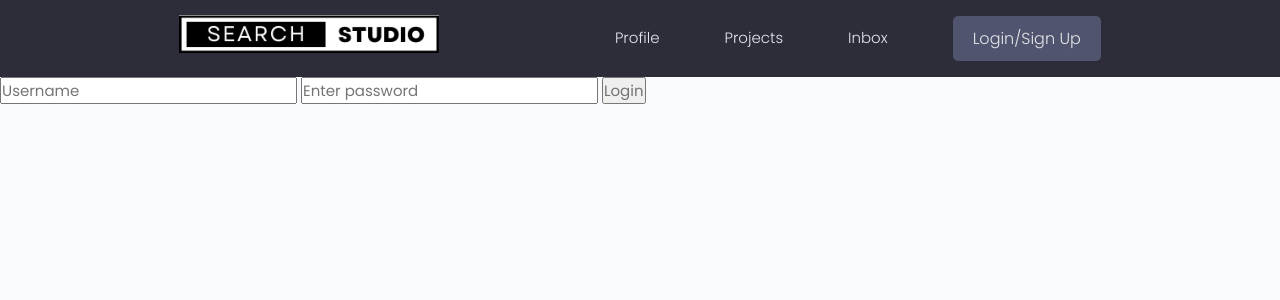
After one commit to vuvusim/website, a Django app: page /login/ in a window 1280 px wide. The commit adds this page. Shown: the top 300 px of the page. Run offline with Django 4.2, Linux system fonts and the light colour scheme; some libraries are stand-ins or nearby versions.

Commit message:
login+logout auth, login messages.

```diff
--- a/website/projects/templates/projects/main.html
+++ b/website/projects/templates/projects/main.html
@@ -6,19 +6,23 @@
   <meta http-equiv="X-UA-Compatible" content="IE=edge" />
   <meta name="viewport" content="width=device-width, initial-scale=1.0" />
 
-  <!-- Favicon -->
   <link rel="shortcut icon" href="images/favicon.ico" type="image/x-icon" />
-  <!-- Icon - IconMonster -->
   <link rel="stylesheet" href="https://cdn.iconmonstr.com/1.3.0/css/iconmonstr-iconic-font.min.css" />
-  <!-- Mumble UI -->
   <link rel="stylesheet" href="{% static 'uikit/styles/uikit.css' %}" />
-  <!-- Search UI -->
   <link rel="stylesheet" href="{% static 'styles/app.css' %}" />
 
   <title>Search - Connect with everything</title>
 </head>
 <body>
     {% include 'projects/navigation-bar.html' %}
+
+    {% if messages %}
+    <ul class="messages">
+      {% for message in messages %}
+        <li {% if mesage.tags %} class="{{ mesage.tags }}" {% endif %}>{{ message }}</li>
+      {% endfor %}
+    </ul>
+    {% endif %}
 
     {% block content %}
 
--- a/website/projects/templates/projects/navigation-bar.html
+++ b/website/projects/templates/projects/navigation-bar.html
@@ -16,8 +16,12 @@
           <li class="header__menuItem"><a href="{% url 'profiles' %}">Profile</a></li>
           <li class="header__menuItem"><a href="{% url 'projects' %}">Projects</a></li>
           <li class="header__menuItem"><a href="">Inbox</a></li>
+          {% if request.user.is_authenticated %}
           <li class="header__menuItem"><a href="{% url 'create-project' %}">Add Project</a></li>
-          <li class="header__menuItem"><a href="" class="btn btn--sub">Login/Sign Up</a></li>
+          <li class="header__menuItem"><a href="{% url 'logout' %}" class="btn btn--sub">Logout</a></li>
+          {% else %}
+          <li class="header__menuItem"><a href="{% url 'login' %}" class="btn btn--sub">Login/Sign Up</a></li>
+          {% endif %}
         </ul>
       </nav>
     </div>
--- a/website/projects/views.py
+++ b/website/projects/views.py
@@ -1,4 +1,5 @@
 from django.shortcuts import render, redirect
+from django.contrib.auth.decorators import login_required
 from .models import Project
 from .forms import ProjectForm
 
@@ -12,6 +13,7 @@ def project(request, pk):
     projectObj = Project.objects.get(id=pk)
     return render(request, 'projects/single-project.html', {'project': projectObj})
 
+@login_required(login_url='login')
 def createProject(request):
     form = ProjectForm()
 
@@ -24,6 +26,7 @@ def createProject(request):
     context = {'form': form}
     return render(request, 'projects/project_form.html', context)
 
+@login_required(login_url='login')
 def updateProject(request, pk):
     project = Project.objects.get(id=pk)
     form = ProjectForm(instance=project)
@@ -37,6 +40,7 @@ def updateProject(request, pk):
     context = {'form': form}
     return render(request, 'projects/project_form.html', context)
 
+@login_required(login_url='login')
 def deleteProject(request, pk):
     project = Project.objects.get(id=pk)
     context = {'object': project}
--- /dev/null
+++ b/website/users/templates/users/login_register.html
@@ -0,0 +1,9 @@
+{% extends 'projects/main.html' %}
+{% block content %}
+<form action="{% url 'login' %}" method="POST">
+    {% csrf_token %}
+    <input type="text" name="username" placeholder="Username"/>
+    <input type="password" name="password" placeholder="Enter password"/>
+    <input type="submit" value="Login"/>
+</form>
+{% endblock content %}
--- a/website/users/urls.py
+++ b/website/users/urls.py
@@ -2,6 +2,9 @@ from django.urls import path
 from . import views
 
 urlpatterns = [
+    path('login/', views.loginUser, name='login'),
+    path('logout/', views.logoutUser, name='logout'),
+
     path('', views.profiles, name='profiles'),
     path('profile/<str:pk>/', views.userProfile, name='user-profile'),
 
--- a/website/users/views.py
+++ b/website/users/views.py
@@ -1,5 +1,33 @@
-from django.shortcuts import render
+from django.contrib.auth import login, authenticate, logout
+from django.contrib import messages
+from django.contrib.auth.models import User
+from django.shortcuts import render, redirect
 from .models import Profile
+
+def loginUser(request):
+    if request.user.is_authenticated:
+        return redirect('profiles')
+
+    if request.method == 'POST':
+        username = request.POST['username']
+        password = request.POST['password']
+        try:
+            user = User.objects.get(username=username)
+        except:
+            messages.error(request, 'Username does not exist')
+        user = authenticate(request, username=username, password=password)
+        if user is not None:
+            login(request, user)
+            return redirect('profiles')
+        else:
+            messages.error(request, 'Username or password is incorrect')
+
+    return render(request, 'users/login_register.html')
+
+def logoutUser(request):
+    logout(request)
+    messages.error(request, 'User was loged out')
+    return redirect('login')
 
 def profiles(request):
     profiles = Profile.objects.all()
```
